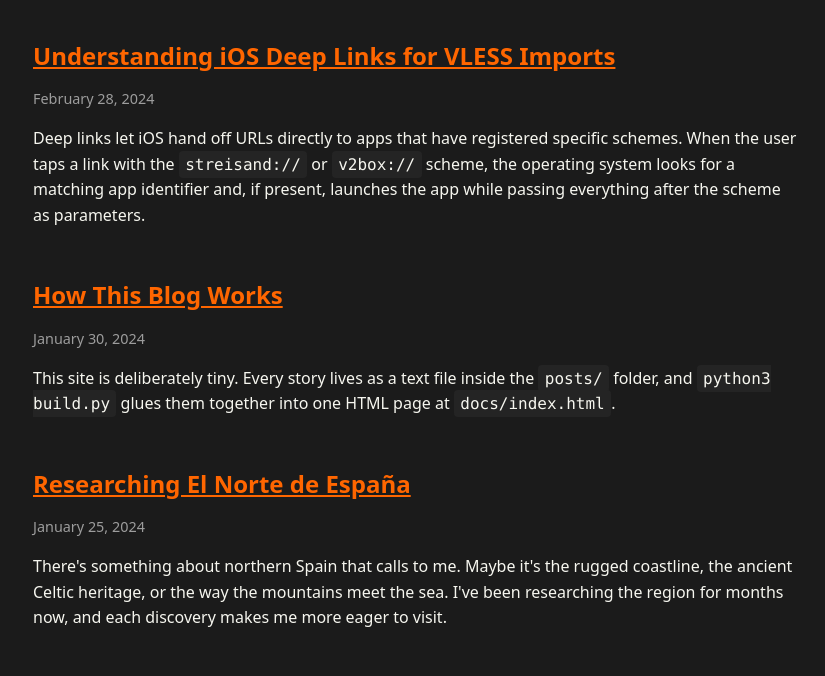
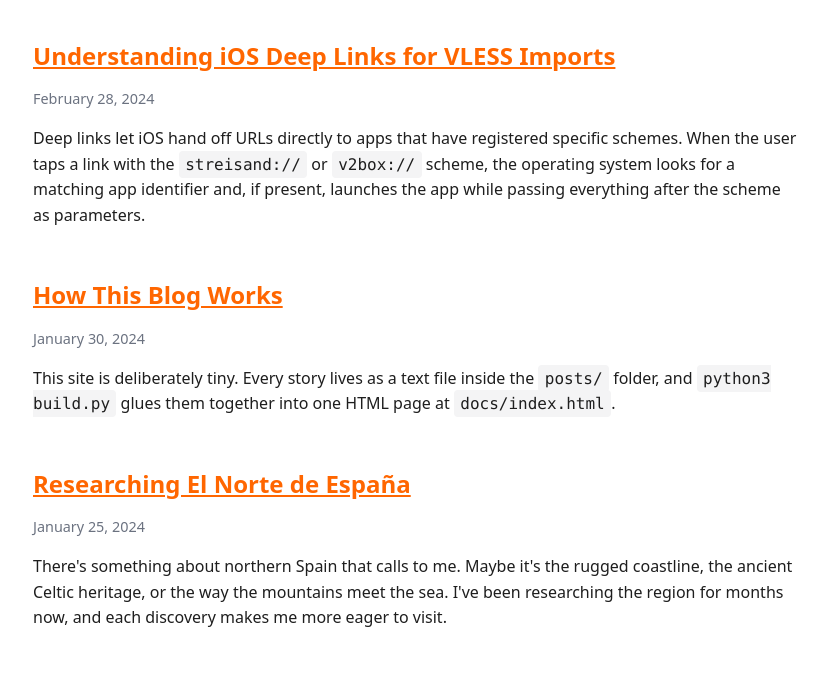
Before and after one commit to danilutkin/blog, a plain HTML site: page docs/index.html in a window 1280 px wide. Shown: the part 163-839 px from the top of the page, without its empty margins (223-1048 px from the left). Drawn offline with Linux system fonts and the light colour scheme.

Commit message:
Switch blog theme to light background

```diff
--- a/docs/style.css
+++ b/docs/style.css
@@ -1,15 +1,15 @@
 /* Tiny, readable defaults */
 :root {
-  color-scheme: dark;
+  color-scheme: light;
   font-family: system-ui, -apple-system, BlinkMacSystemFont, "Segoe UI", sans-serif;
   line-height: 1.6;
   margin: 0;
-  --hn-bg: #1b1b1b;
-  --hn-surface: #242424;
-  --hn-text: #f6f6ef;
-  --hn-muted: #9d9d9d;
+  --hn-bg: #ffffff;
+  --hn-surface: #f4f4f5;
+  --hn-text: #1e1e1e;
+  --hn-muted: #6b7280;
   --hn-accent: #ff6600;
-  --hn-accent-hover: #ffa366;
+  --hn-accent-hover: #cc5200;
 }
 body {
   background-color: var(--hn-bg);
```
